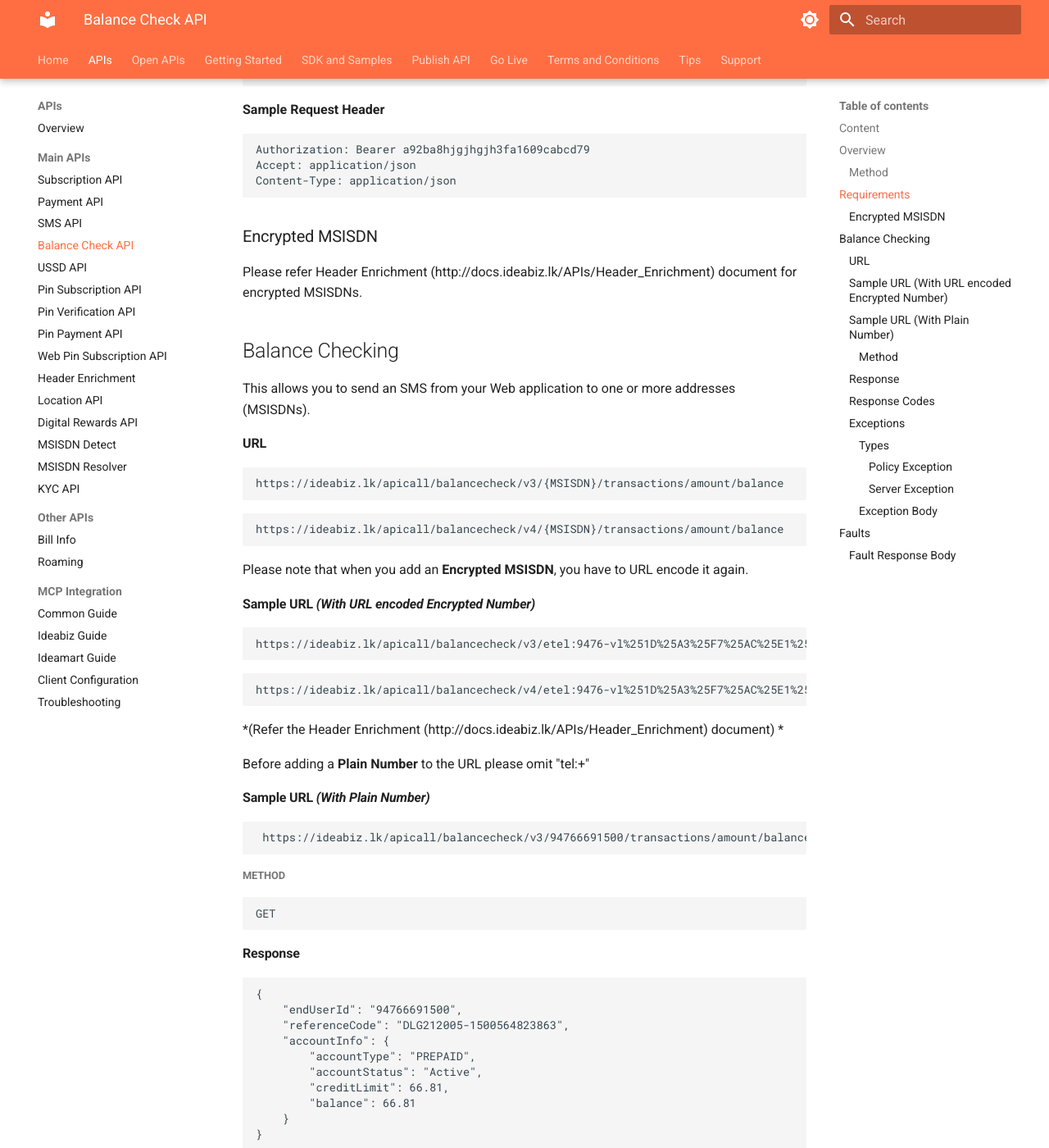
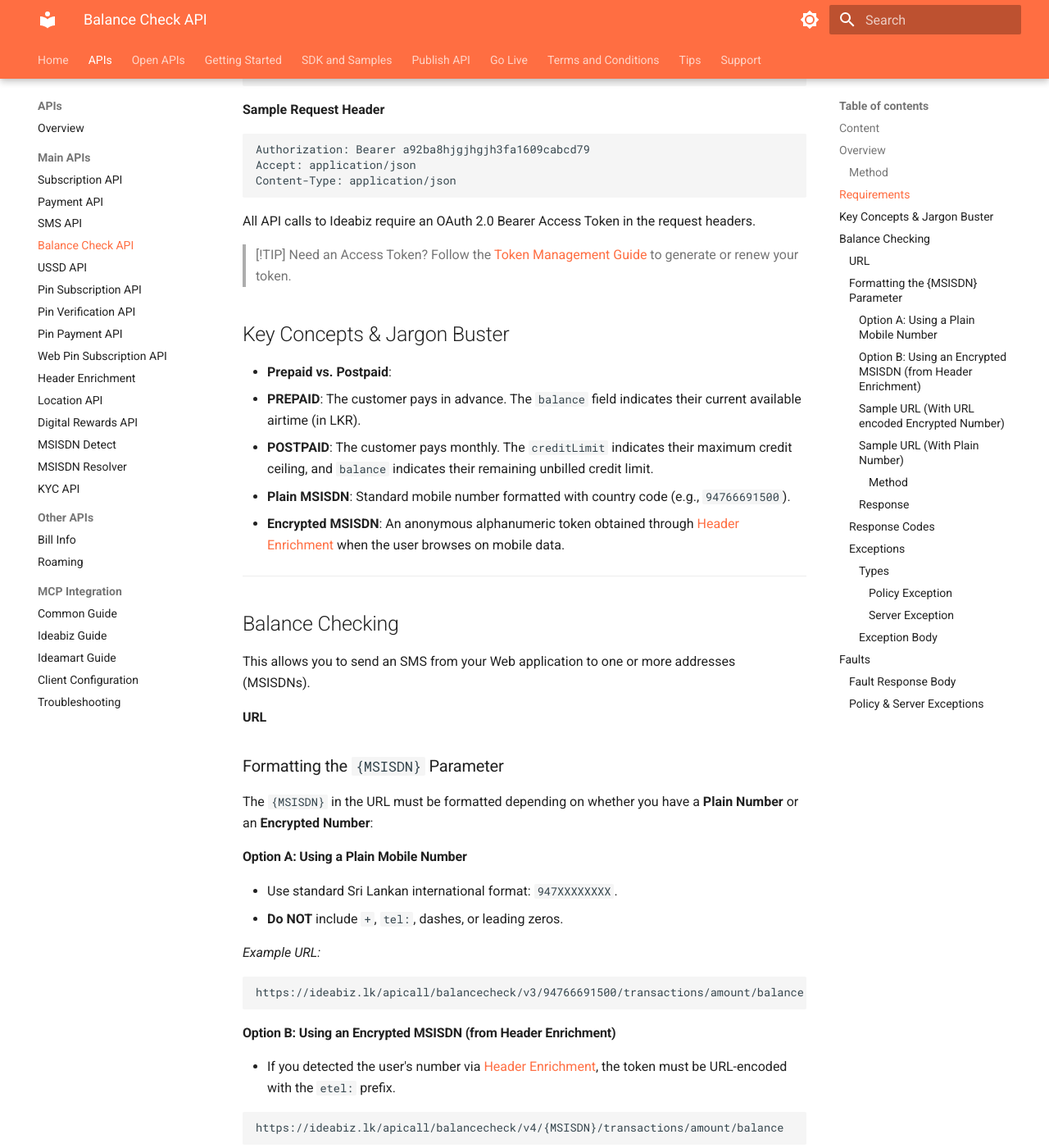
Before and after one commit to ideabizmart/Docs-Ideabiz-v2, an MkDocs documentation site: the page built from docs/APIs/Main/Balance_Check.md, in a window 1280 px wide and 1400 px high, scrolled down 1001 px. Shown: the whole window at 82% size. Built offline with MkDocs 1.6.1 and Material for MkDocs 9.7.7, drawn with Linux system fonts in a browser that asks for light colours; some of the changed text lies outside the part shown.

Commit message:
Enhance Balance Check and Header Enrichment documentation: Add OAuth 2.0 requirements, clarify MSISDN formats, and introduce testing guidelines.

````diff
--- a/docs/APIs/Main/Balance_Check.md
+++ b/docs/APIs/Main/Balance_Check.md
@@ -35,17 +35,43 @@ Authorization: Bearer a92ba8hjgjhgjh3fa1609cabcd79
 Accept: application/json
 Content-Type: application/json
 ```
-### Encrypted MSISDN
-Please refer Header Enrichment (http://docs.ideabiz.lk/APIs/Header_Enrichment) document for encrypted MSISDNs.
+All API calls to Ideabiz require an OAuth 2.0 Bearer Access Token in the request headers.
+
+> [!TIP]
+> Need an Access Token? Follow the [Token Management Guide](../../Getting_Started/Token_Manegment.md) to generate or renew your token.
+## Key Concepts & Jargon Buster
+
+- **Prepaid vs. Postpaid**:
+  - **PREPAID**: The customer pays in advance. The `balance` field indicates their current available airtime (in LKR).
+  - **POSTPAID**: The customer pays monthly. The `creditLimit` indicates their maximum credit ceiling, and `balance` indicates their remaining unbilled credit limit.
+- **Plain MSISDN**: Standard mobile number formatted with country code (e.g., `94766691500`).
+- **Encrypted MSISDN**: An anonymous alphanumeric token obtained through [Header Enrichment](./Header_Enrichment.md) when the user browses on mobile data.
+
+---
+
 
 ## Balance Checking
 
 This allows you to send an SMS from your Web application to one or more addresses (MSISDNs).
 
 #### URL
+
+### Formatting the `{MSISDN}` Parameter
+
+The `{MSISDN}` in the URL must be formatted depending on whether you have a **Plain Number** or an **Encrypted Number**:
+
+#### Option A: Using a Plain Mobile Number
+- Use standard Sri Lankan international format: `947XXXXXXXX`.
+- **Do NOT** include `+`, `tel:`, dashes, or leading zeros.
+
+*Example URL:*
+```http
+https://ideabiz.lk/apicall/balancecheck/v3/94766691500/transactions/amount/balance
 ```
-https://ideabiz.lk/apicall/balancecheck/v3/{MSISDN}/transactions/amount/balance
-```
+
+#### Option B: Using an Encrypted MSISDN (from Header Enrichment)
+- If you detected the user's number via [Header Enrichment](./Header_Enrichment.md), the token must be URL-encoded with the `etel:` prefix.
+
 ```
 https://ideabiz.lk/apicall/balancecheck/v4/{MSISDN}/transactions/amount/balance
 ```
@@ -146,3 +172,9 @@ HTTP Respose code <code>503</code>
     }
 }
 ```
+
+### Policy & Server Exceptions
+When an error occurs at the business or platform layer, the response will contain an exception structure:
+
+- **Policy Exception (`PLxxxx`)**: Violation of business rules (e.g., invalid subscriber account).
+- **Service Exception (`SVCxxxx`)**: Malformed parameters or input format errors.
````
Also changed, not shown: docs/APIs/Main/Header_Enrichment.md (+23 -2 lines).
